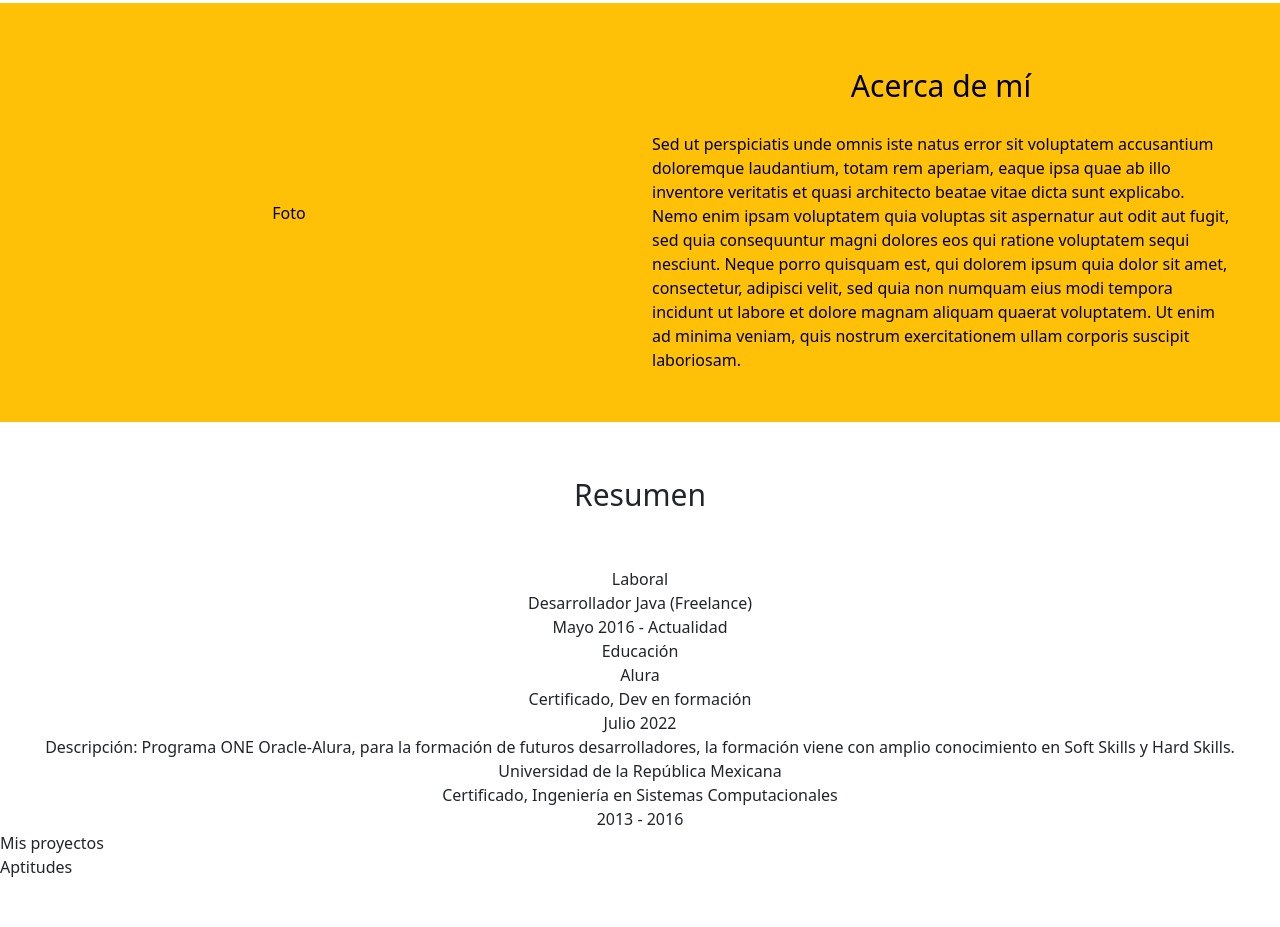
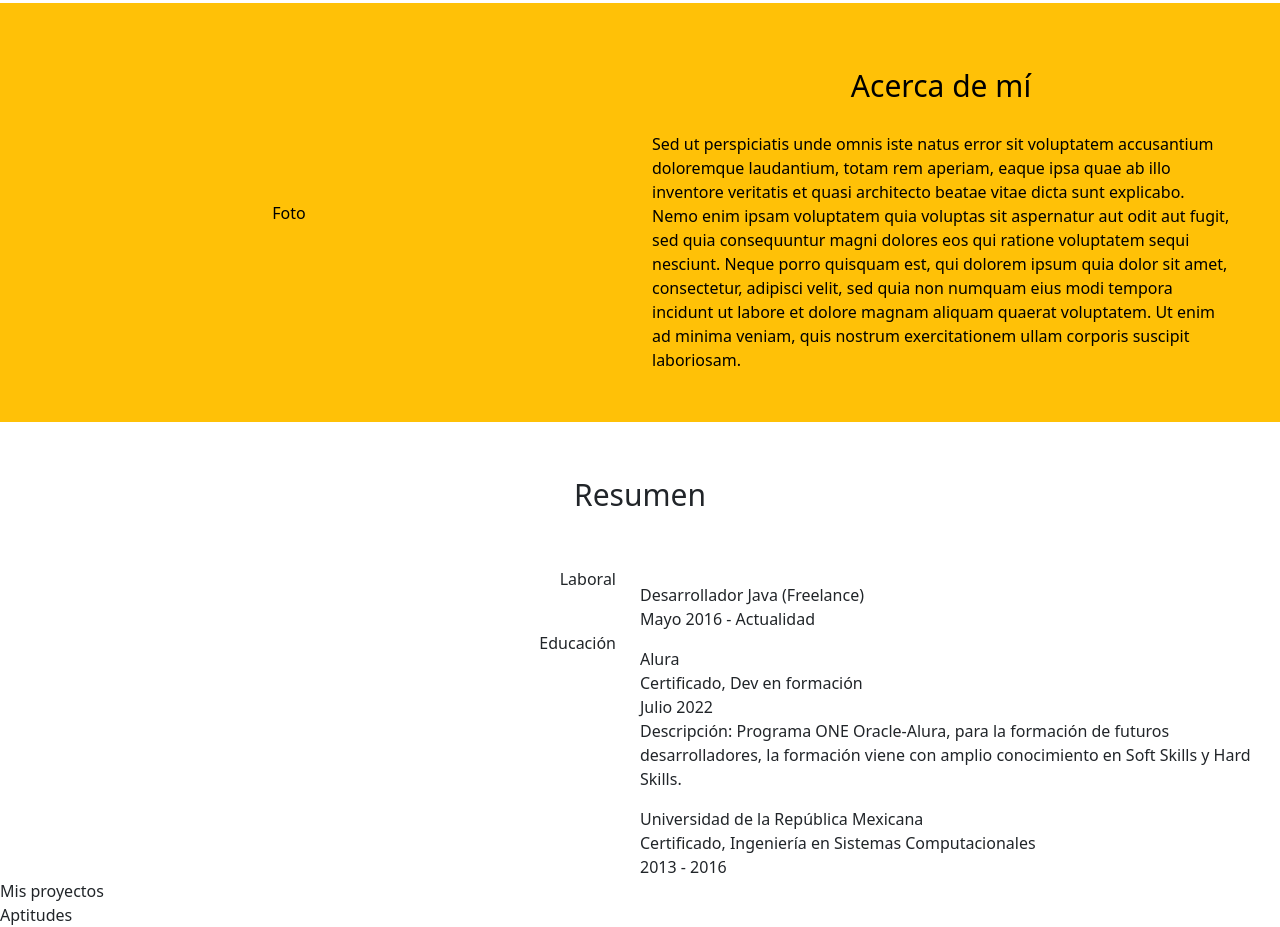
Before and after one commit to merb26/Manuel-E.-Ramirez, a plain HTML site: page index.html in a window 1280 px wide. Shown: the part 297-1224 px from the top of the page. Before the commit the page ends 1176 px from the top, so only its background shows below. Drawn offline with nearby package versions, Linux system fonts and the light colour scheme.

Commit message:
ajustando posiciones

```diff
--- a/index.html
+++ b/index.html
@@ -103,15 +103,20 @@
     <!-- ----------------------------------------------------------------------- -->
     <!--                                 RESUMEN                                 -->
     <!-- ----------------------------------------------------------------------- -->
-    <div class="resume text-center" id="resume">
+    <div class="resume" id="resume">
         <div class="title">
             Resumen
         </div>
-        <div>
-            <div>
+        <div class="row">
+            <div class="row">
+                <div class="col">
+                    <div class="d-flex justify-content-end">
                         Laboral
                     </div>
-            <div>
+
+                </div>
+                <div class="col">
+                    <div class="mt-3">
                         <div>
                             Desarrollador Java (Freelance)
                         </div>
@@ -119,10 +124,19 @@
                             Mayo 2016 - Actualidad
                         </div>
                     </div>
-            <div>
+                </div>
+
+            </div>
+
+            <div class="row">
+                <div class="col">
+                    <div class="d-flex justify-content-end">
                         Educación
                     </div>
-            <div>
+                </div>
+
+                <div class="col">
+                    <div class="mt-3">
                         <div>
                             Alura
                         </div>
@@ -133,12 +147,13 @@
                             Julio 2022
                         </div>
                         <div>
-                    Descripción: Programa ONE Oracle-Alura, para la formación de futuros desarrolladores, la formación
+                            Descripción: Programa ONE Oracle-Alura, para la formación de futuros desarrolladores, la
+                            formación
                             viene
                             con amplio conocimiento en Soft Skills y Hard Skills.
                         </div>
                     </div>
-            <div>
+                    <div class="mt-3">
                         <div>
                             Universidad de la República Mexicana
                         </div>
@@ -147,6 +162,8 @@
                         </div>
                         <div>
                             2013 - 2016
+                        </div>
+                    </div>
                 </div>
             </div>
         </div>
```
Lines whose indentation alone changed are shown as unchanged.
